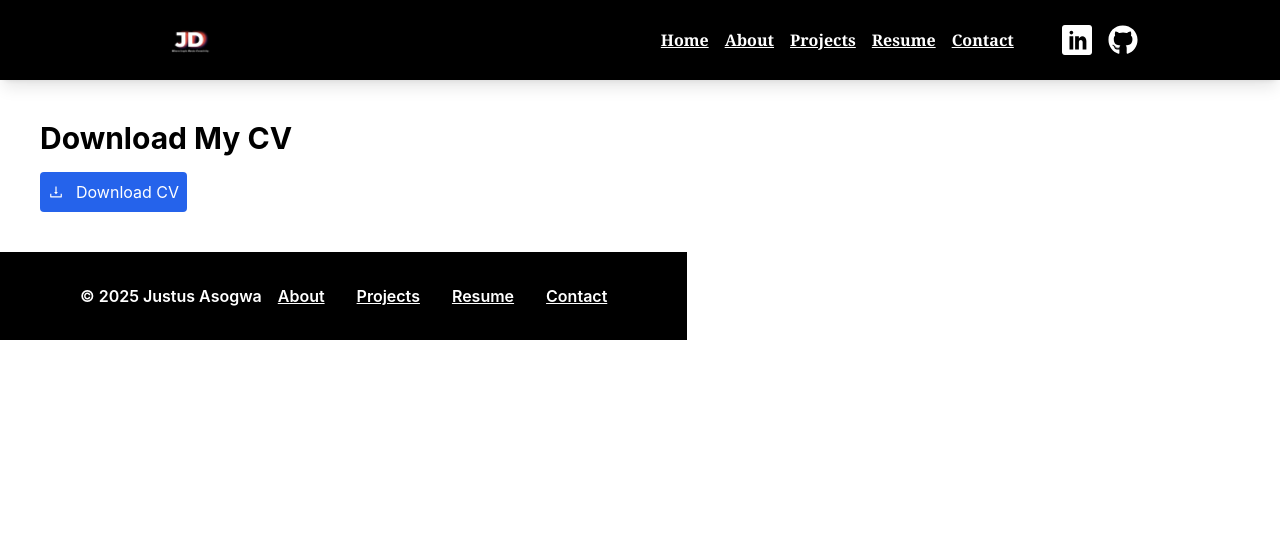
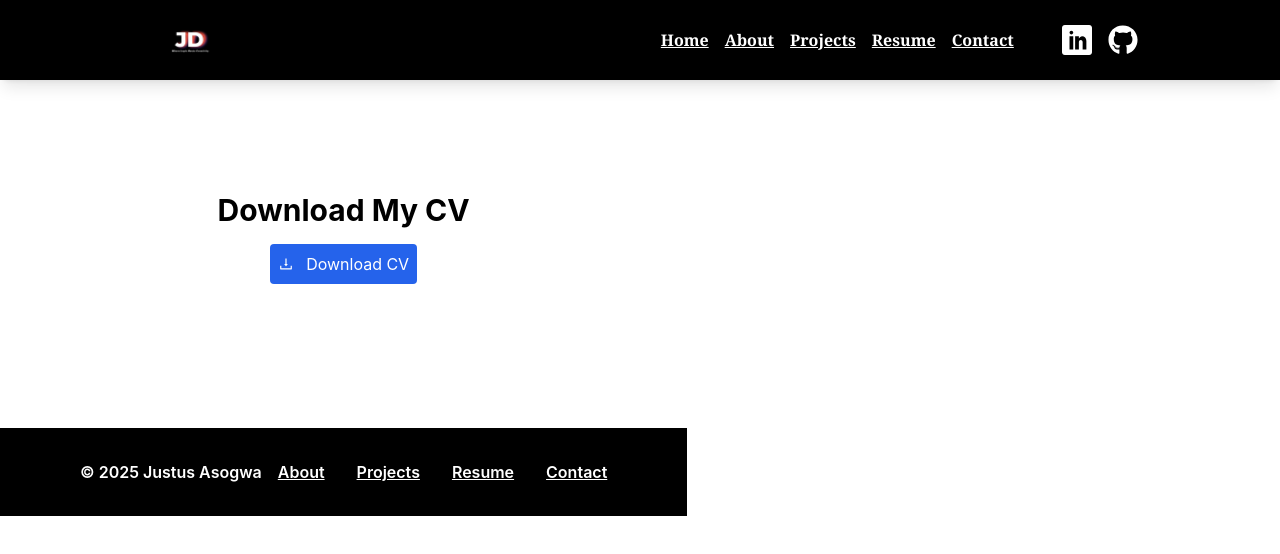
Before and after one commit to Ajay-hum/Portfolio, a React (Vite) app: page /Portfolio/downloadcv in a window 1280 px wide. Shown: the top 554 px of the page. Built offline with nearby package versions, Linux system fonts and the light colour scheme.

Commit message:
Holiday Deployment

```diff
--- a/src/Components/DownloadCv.jsx
+++ b/src/Components/DownloadCv.jsx
@@ -3,9 +3,9 @@ import CV from "../Assets/A Jay's CV.pdf";
 
 export default function DownloadCV() {
   return (
-    <section className="pt-20">
-      <div className="my-10 mx-10">
-        <h2 className="text-3xl font-bold">Download My CV</h2>
+    <section className="pt-20 bg-white">
+      <div className="w-full flex flex-col justify-center items-center mt-20 md:mt-28">
+      <h2 className="text-3xl font-bold">Download My CV</h2>
         <a
           href={CV}
           download
--- a/src/Components/Footer.jsx
+++ b/src/Components/Footer.jsx
@@ -22,7 +22,7 @@ export default function Footer() {
   };
 
   return (
-    <footer className="relative items-center bg-black gap-4 p-4 flex-col flex md:flex-row md:justify-between lg:px-20 md:px-12 md:py-8 text-white font-semibold">
+    <footer className="relative top-36 items-center bg-black gap-4 p-4 flex-col flex md:flex-row md:justify-between lg:px-20 md:px-12 md:py-8 text-white font-semibold">
       {/* Loading Spinner */}
       {loading && (
         <div className="fixed inset-0 bg-black bg-opacity-50 flex items-center justify-center z-50">
--- a/src/Pages/About.jsx
+++ b/src/Pages/About.jsx
@@ -4,9 +4,9 @@ import SkillPieChart from '../Components/SkillPiechart';
 
 export default function About() {
   return (
-    <div className="pt-20">
+    <div className="pt-20 bg-white">
       <div className="m-10 md:m-14 md:flex">
-        <div className="flex flex-col gap-3 p-2 xl:px-16 md:pt-16 mb-10 md:w-1/2 h-64">
+        <div className="flex flex-col gap-3 p-2 xl:px-16 md:pt-16 max-600px:mb-10 md:w-1/2 sm:h-64">
           <h3 className="md:text-4xl font-bold text-3xl">About Me.</h3>
           <p className="md:text-2xl text-xl">
             Frontend Developer - Building Modern, Scalable, and Intuitive Web Applications
--- a/src/Pages/Contact.jsx
+++ b/src/Pages/Contact.jsx
@@ -8,7 +8,7 @@ import ContactForm from "../Components/ContactForm";
 
 export default function Contact() {
   return (
-    <div className="pt-20 md:px-8">
+    <div className="pt-20 md:px-8 bg-white">
       <div className="m-8 md:m-14 md:flex">
         <div className="flex flex-col gap-3 p-2 xl:px-16 md:pt-16 md:w-1/2 md:h-[30rem]">
           <h1 className="lg:text-6xl md:text-4xl font-bold text-3xl">contact.</h1>
--- a/src/Pages/Home.jsx
+++ b/src/Pages/Home.jsx
@@ -29,7 +29,7 @@ export default function Home() {
   }, []);
 
   return (
-    <section className="z-50 flex-row justify-center items-center gap-12 pt-20 pb-16">
+    <section className="z-50 bg-white flex-row justify-center items-center gap-12 pt-20">
       <div className="flex justify-center items-center">
         <img
           src={img}
@@ -43,7 +43,7 @@ export default function Home() {
         />
       </div>
       <div className="w-full h-full flex flex-col justify-center items-center mt-20 md:mt-28">
-        <div className="flex flex-col gap-6 text-center w-3/4 mt-4 md:mt-8">
+        <div className="flex flex-col gap-6 text-center w-4/5 mt-4 md:mt-8">
           <h1 className="section text-4xl lg:text-5xl font-extrabold">Bonjour!</h1>
           <p className="md:text-xl leading-relaxed">
             I&apos;m Justus - A Frontend developer based in Lagos, Nigeria. With a strong foundation
@@ -63,7 +63,7 @@ export default function Home() {
         <span className="mx-4">MY LATEST WORK</span>
         <hr className="flex-grow border-t border-gray-400 mr-14 md:mr-32" />
       </div>
-      <div className='p-10 md:px-20 gap-4 items-center justify-between grid grid-cols-1 sm:grid-cols-2 md:grid-cols-2 lg:grid-cols-3'>
+      <div className='pt-10 px-6 md:px-20 gap-4 items-center justify-between grid grid-cols-1 sm:grid-cols-2 md:grid-cols-2 lg:grid-cols-3'>
         {
           data.map(({ imgSrc, name, title, description }, index) => {
             const imagePath = images[imgSrc]; // To  Get the correct image path
--- a/src/Pages/Projects.jsx
+++ b/src/Pages/Projects.jsx
@@ -23,12 +23,12 @@ export default function Projects() {
   }, []);
 
   return (
-    <div className='md:pt-20 pt-32'>
+    <div className='md:pt-20 pt-32 bg-white'>
       <div className='flex flex-col gap-3 p-2 xl:px-16 md:pt-16 shadow-md md:h-72 h-40 w-full'>
         <h1 className='lg:text-5xl md:text-4xl font-bold text-3xl ml-10'>Portfolio.</h1>
         <p className='lg:text-2xl md:text-xl text-lg ml-10'>Check out Projects I have worked on.</p>
       </div>
-      <div className='px-10 md:px-20 gap-4 items-center justify-between grid grid-cols-1 sm:grid-cols-2 md:grid-cols-2 lg:grid-cols-3'>
+      <div className='px-7 md:px-20 gap-4 items-center justify-between grid grid-cols-1 sm:grid-cols-2 md:grid-cols-2 lg:grid-cols-3'>
         {data.map(({ id, imgSrc, name, title, description }) => {
           const imagePath = images[imgSrc];
 
--- a/src/index.css
+++ b/src/index.css
@@ -4,8 +4,23 @@
 
   color-scheme: light dark;
   color: rgba(255, 255, 255, 0.87);
-  background-color: black;
+  background-color: white;
   --navbar-height: 75px; /* Example height */
+
+  --primaryColor: hsl(199, 100%, 33%);
+  --secondaryColor: hsl(187, 85%, 43%);
+  --gradientColor: linear-gradient(to right, hsl(187, 85%, 43%), hsl(199, 100%, 33%));
+  --whiteColor: hsl(0, 0%, 100%);
+  --blackColor: hsl(201, 33%, 16%);
+  --textColor: hsl(240, 41%, 36%);
+  --whiteColorDemi: hsl(240, 42%, 93%);
+  --inputColor: rgb(239, 239, 239);
+  --bodyColor: rgb(240, 240, 246);
+  --cardBG: rgb(225, 225, 235);
+  --greyBg: rgb(240, 240, 240); /* Added value for greyBg */
+  --greyText: rgb(220, 210, 210);
+  --box-shadow: 0 2px 8px rgba(66, 53, 53, 0.45);
+
 }
 
 
@@ -45,6 +60,23 @@ body {
   background: rgb(21, 21, 21);
 }
 
+/*Page design*/
+::selection{
+  background: var(--blackColor);
+  color: var(--whiteColor)
+}
+
+::-webkit-scrollbar{
+  width: 10px;
+  background: var(--greyBg);
+}
+
+::-webkit-scrollbar-thumb{
+  background: black;
+  border-radius: 10px;
+  cursor: pointer;
+}
+
 @tailwind base;
 @tailwind components;
 @tailwind utilities;
```
